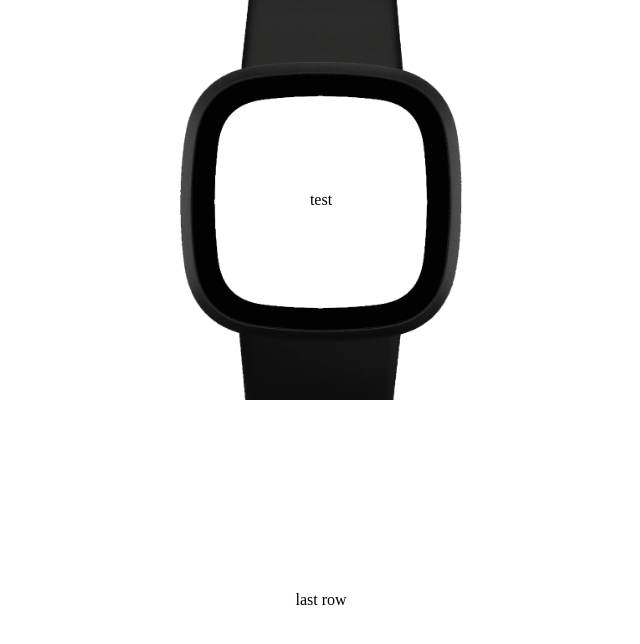
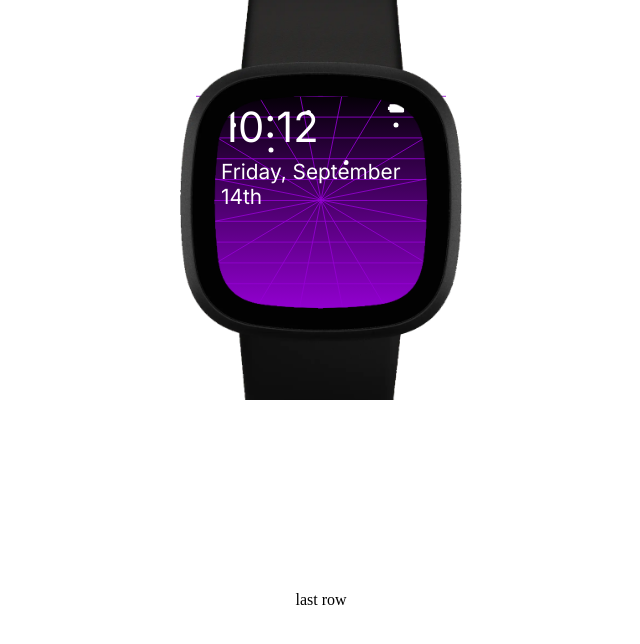
Before and after one commit to timyc/watchface-website, a Vue app: page / in a window 1280 px wide. Shown: the top 644 px of the page, without its empty margins (319-959 px from the left). Built offline with nearby package versions, Linux system fonts and the light colour scheme.

Commit message:
add basic svg interface

```diff
--- a/index.html
+++ b/index.html
@@ -4,10 +4,15 @@
   <meta charset="UTF-8">
   <link rel="icon" href="/favicon.ico">
   <meta name="viewport" content="width=device-width, initial-scale=1.0">
-    <title>Vite App</title>
+  <link rel="preconnect" href="https://fonts.googleapis.com">
+  <link rel="preconnect" href="https://fonts.gstatic.com" crossorigin>
+  <link href="https://fonts.googleapis.com/css2?family=Inter&display=swap" rel="stylesheet">
+  <title>watchface-website</title>
 </head>
+
 <body>
   <div id="app"></div>
   <script type="module" src="/src/main.ts"></script>
 </body>
+
 </html>
--- a/src/assets/main.css
+++ b/src/assets/main.css
@@ -1,3 +1,5 @@
+@import url('https://fonts.googleapis.com/css2?family=Inter&display=swap');
+
 body {
     margin: 0;
     height: 100vh;
--- /dev/null
+++ b/src/components/Interface.vue
@@ -0,0 +1,20 @@
+<template>
+    <!-- Battery icon -->
+    <svg width="0.2" height="0.4" x="2.3" y="0.2" viewBox="0 0 22 12" fill="none" xmlns="http://www.w3.org/2000/svg">
+        <path
+            d="M2.33268 2.02449V3.83366H0.166016L0.166016 8.16699H2.33268L2.33268 9.97616C2.33268 10.767 2.98268 11.417 3.77352 11.417L20.381 11.417C21.1827 11.417 21.8327 10.767 21.8327 9.97616V2.03533C21.8327 1.23366 21.1827 0.58366 20.3918 0.58366L3.77352 0.58366C2.98268 0.58366 2.33268 1.23366 2.33268 2.02449Z"
+            fill="white" />
+    </svg>
+    <text x="0.3" y="0.8" font-size="0.5px" fill="white">10:12</text>
+    <text font-size="0.25px" fill="white">
+        <tspan x="0.3" y="1.25">Friday, September</tspan>
+        <tspan x="0.3" y="1.55">14th</tspan>
+    </text>
+</template>
+
+<style scoped>
+/* Can use SCSS later */
+text {
+    font-family: 'Inter', sans-serif;
+}
+</style>
--- /dev/null
+++ b/src/components/themes/RetroPurple.vue
@@ -0,0 +1,53 @@
+<template>
+    <svg width="250" height="250" viewBox="0 0 3 3" xmlns="http://www.w3.org/2000/svg"
+        xmlns:xlink="http://www.w3.org/1999/xlink">
+        <defs>
+            <linearGradient id="grad" gradientTransform="rotate(90)">
+                <stop offset="5%" stop-color="black" />
+                <stop offset="95%" stop-color="darkviolet" />
+            </linearGradient>
+        </defs>
+        <rect width="100%" height="100%" rx="1" fill="url('#grad')" />
+        <circle cx="15%" cy="20%" r="0.03" fill="white" />
+        <circle cx="45%" cy="15%" r="0.03" fill="white" />
+        <circle cx="60%" cy="35%" r="0.03" fill="white" />
+        <circle cx="30%" cy="30%" r="0.03" fill="white" />
+        <circle cx="80%" cy="20%" r="0.03" fill="white" />
+        <line x1="50%" y1="50%" x2="0%" y2="80%" stroke="darkviolet" stroke-width="0.01" />
+        <line x1="50%" y1="50%" x2="0%" y2="60%" stroke="darkviolet" stroke-width="0.01" />
+        <line x1="50%" y1="50%" x2="0%" y2="40%" stroke="darkviolet" stroke-width="0.01" />
+        <line x1="50%" y1="50%" x2="0%" y2="20%" stroke="darkviolet" stroke-width="0.01" />
+
+
+        <line x1="50%" y1="50%" x2="20%" y2="0%" stroke="darkviolet" stroke-width="0.01" />
+        <line x1="50%" y1="50%" x2="40%" y2="0%" stroke="darkviolet" stroke-width="0.01" />
+        <line x1="50%" y1="50%" x2="60%" y2="0%" stroke="darkviolet" stroke-width="0.01" />
+        <line x1="50%" y1="50%" x2="80%" y2="0%" stroke="darkviolet" stroke-width="0.01" />
+
+
+        <line x1="50%" y1="50%" x2="100%" y2="20%" stroke="darkviolet" stroke-width="0.01" />
+        <line x1="50%" y1="50%" x2="100%" y2="40%" stroke="darkviolet" stroke-width="0.01" />
+        <line x1="50%" y1="50%" x2="100%" y2="60%" stroke="darkviolet" stroke-width="0.01" />
+        <line x1="50%" y1="50%" x2="100%" y2="80%" stroke="darkviolet" stroke-width="0.01" />
+
+
+        <line x1="50%" y1="50%" x2="20%" y2="100%" stroke="darkviolet" stroke-width="0.01" />
+        <line x1="50%" y1="50%" x2="40%" y2="100%" stroke="darkviolet" stroke-width="0.01" />
+        <line x1="50%" y1="50%" x2="60%" y2="100%" stroke="darkviolet" stroke-width="0.01" />
+        <line x1="50%" y1="50%" x2="80%" y2="100%" stroke="darkviolet" stroke-width="0.01" />
+        <svg width="250" height="250">
+            <rect width="100%" height="0.01" x="0" y="0.25" class="item" fill="darkviolet" />
+            <rect width="100%" height="0.01" x="0" y="0.5" class="item" fill="darkviolet" />
+            <rect width="100%" height="0.01" x="0" y="0.75" class="item" fill="darkviolet" />
+            <rect width="100%" height="0.01" x="0" y="1" class="item" fill="darkviolet" />
+            <rect width="100%" height="0.01" x="0" y="1.25" class="item" fill="darkviolet" />
+
+            <rect width="100%" height="0.01" x="0" y="1.5" class="item" fill="darkviolet" />
+            <rect width="100%" height="0.01" x="0" y="1.75" class="item" fill="darkviolet" />
+            <rect width="100%" height="0.01" x="0" y="2" class="item" fill="darkviolet" />
+            <rect width="100%" height="0.01" x="0" y="2.25" class="item" fill="darkviolet" />
+            <rect width="100%" height="0.01" x="0" y="2.5" class="item" fill="darkviolet" />
+        </svg>
+        <slot></slot>
+    </svg>
+</template>
--- a/src/views/HomeView.vue
+++ b/src/views/HomeView.vue
@@ -1,7 +1,12 @@
 <script lang="ts">
+import RetroPurple from '@/components/themes/RetroPurple.vue';
+import Interface from '@/components/Interface.vue';
 import { useSettingsStore } from '@/stores/settings';
 export default {
   name: 'HomeView',
+  components: {
+    RetroPurple, Interface,
+  },
   setup() {
     const settingsStore = useSettingsStore();
     return {
@@ -14,11 +19,15 @@ export default {
 <template>
   <!-- Fitbit image -->
   <div class="h-50 w-100 d-abs d-flex">
-    <img src="@/assets/fitbit.png"
+    <img src="@/assets/fitbit.png" draggable="false"
       style="max-height: 100%; max-width: 100%; width: 100%; height: auto; object-fit: contain;" />
   </div>
   <!-- Whatever is inside the Fitbit should be added below -->
-  <div class="center h-50 d-flex">test</div>
+  <div class="center h-50 d-flex">
+    <RetroPurple>
+      <Interface />
+    </RetroPurple>
+  </div>
   <!-- Last row for option choosing -->
   <div class="h-50 center d-flex">
     last row
@@ -28,5 +37,6 @@ export default {
 <style scoped>
 img {
   pointer-events: none;
+  user-select: none;
 }
 </style>
```
Lines whose indentation alone changed are shown as unchanged.
